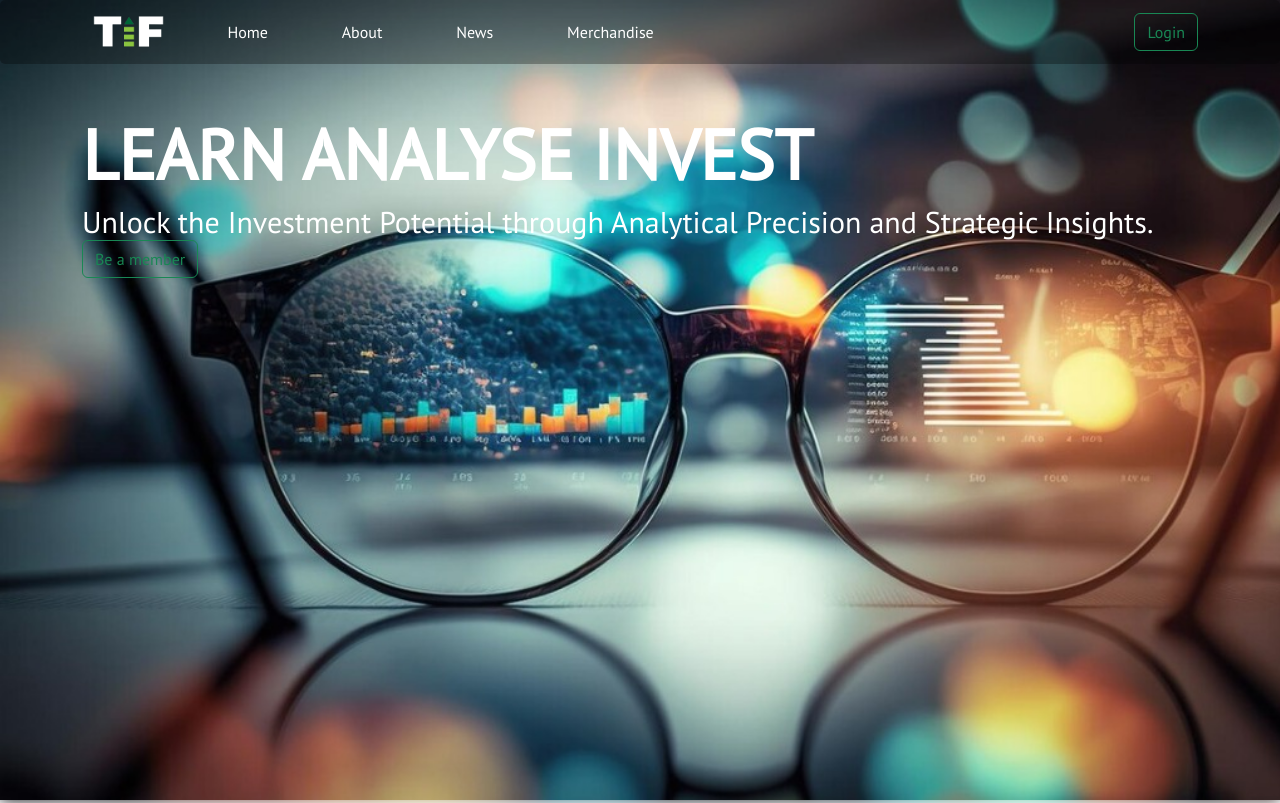
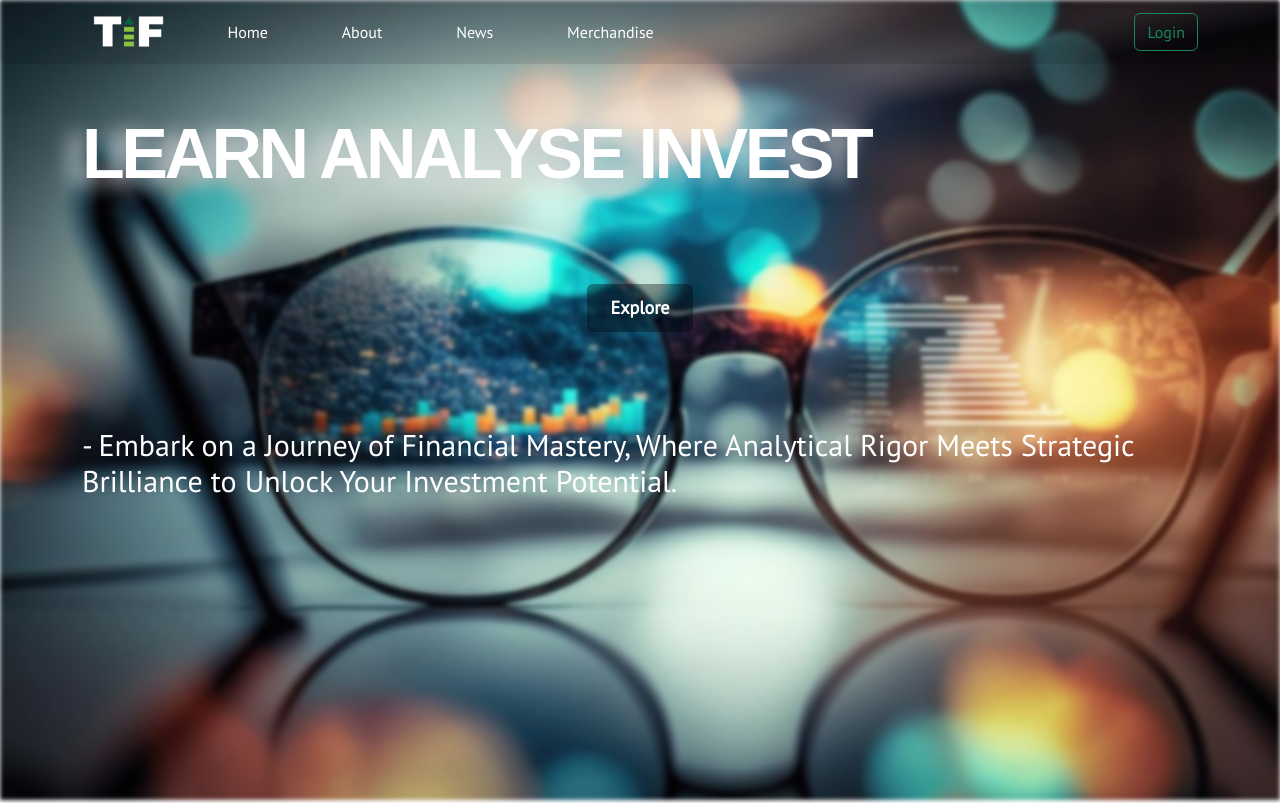
Before and after one commit to sahishpandav/TIF, a React (Create React App) app: page / in a window 1280 px wide. Shown: the top 803 px of the page. Built offline with nearby package versions, Linux system fonts and the light colour scheme.

Commit message:
fixed home page theme

```diff
--- a/src/App.css
+++ b/src/App.css
@@ -1,28 +1,15 @@
-/* app.css */
-
-* {
+*{
   font-family: 'PT Sans', sans-serif;
 }
-
-.Homepage {
+.blured{
+  width: 100%;
   height: 100vh;
+  position: absolute;
+ /* background-color: antiquewhite; */
+  /* background-color: rgb(255, 255, 255 / 0.5); */
   background-image: url('./assets/background-3.jpg');
+  z-index: -1;
   background-repeat: no-repeat;
   background-size: cover;
-  position: relative; /* Ensure proper positioning of children */
+  filter: blur(2px);
 }
-
-.BlurredBackground {
-  position: absolute;
-  top: 0;
-  left: 0;
-  width: 100%;
-  height: 100%;
-  background-image: url('./assets/background-3.jpg');
-  background-repeat: no-repeat;
-  background-size: cover;
-  filter: blur(8px);
-  -webkit-filter: blur(8px);
-  opacity: 1; /* Adjust the opacity as needed */
-  z-index: -1;
-}
--- a/src/App.js
+++ b/src/App.js
@@ -2,15 +2,19 @@ import Navbar from "./components/Navbar";
 import Homepage from "./components/Homepage";
 import Footer from "./components/Footer";
 import "./App.css";
+import { ChakraProvider } from '@chakra-ui/react';
+
 function App() {
   return (
     <>
-      <div className="Homepage">
-      <div className="BlurredBackground"></div>
-        <Navbar />
-        <Homepage />
-        <Footer />
-      </div>
+    <ChakraProvider>
+        <div className="blured"></div>
+          <Navbar />
+          <Homepage />
+          <Footer />
+
+    </ChakraProvider>
+
     </>
   );
 }
--- a/src/components/Homepage.js
+++ b/src/components/Homepage.js
@@ -1,9 +1,10 @@
 import React from 'react';
 import '../css/Homepage.css';
-import bull from "../assets/bull_tif.png";
+// import bull from "../assets/bull_tif.png";
 import 'bootstrap/dist/css/bootstrap.min.css';
 import "react-multi-carousel/lib/styles.css";
 import MyCarousel from './MyCarousel';
+import { Button, ButtonGroup, Stack, Box } from '@chakra-ui/react'
 
 function Homepage(props) {
 
@@ -14,27 +15,28 @@ function Homepage(props) {
                     <img src={bull} alt="" className="Homepage-bull" />
                 </div> */}
                 <div className='col-lg-12 col-md-12 Homepage-content'>
-                    <h2 className='Homepage-title'>Learn Analyse Invest</h2>
-                    <h3 className='Homepage-subtitle'>Unlock the Investment Potential through Analytical Precision and Strategic Insights.</h3>
-                    {/* <p className="Homepage-description">
-                        Your Premier Destination for Investment and Finance Insights at VIT
-                        Pune. Discover a wealth of curated content encompassing stocks, real
-                        estate, cryptocurrencies, mutual funds, and more. Unleash the power
-                        of knowledge to supercharge your financial growth, because at TIF,
-                        we're here to help you multiply your bank account digits. Join us
-                        today and embark on your journey to financial success!
-
-                        hello this is edit by chinmay.
-
-                        this is my
-                    </p> */}
-                    <button className="btn btn-outline-success my-2 my-sm-0 Homepage-member-btn" id="login">
-                        <span>Be a member</span>
-                    </button>
+                    <h2 className='Homepage-title Homepage-shadows'>Learn Analyse Invest</h2>
+                    <Stack direction='column'>
+                            <Box
+                                display='flex'
+                                alignItems='center'
+                                justifyContent='center'
+                                width='100%'
+                                py={20}
+                                bgPosition='center'
+                                bgRepeat='no-repeat'
+                                mb={15}
+                            >
+                                <ButtonGroup gap='4' size="lg">
+                                    <Button colorScheme='blackAlpha'>Explore</Button>
+                                </ButtonGroup>
+                            </Box>
+                    </Stack>
+                    <h3 className='Homepage-subtitle Homepage-change_content'>- </h3>
                 </div>
             </div>
             {/* carousel */}
-            <MyCarousel/>
+            <MyCarousel />
         </div>
 
 
--- a/src/css/Homepage.css
+++ b/src/css/Homepage.css
@@ -1,32 +1,3 @@
-.Homepage-bull{
-    margin-left: 45px;
-    display: flex;
-    justify-content: center;
-    align-items: center;
-    position: relative;
-    z-index: 2;
-}
-
-.Homepage-bull {
-    width: 75%;
-    /* Use 100% to fill the container */
-    height: auto;
-    z-index: 2;
-    animation: heartbeat 1s infinite linear;
-}
-
-@keyframes heartbeat {
-
-    0%,
-    100% {
-        transform: scale(1.0);
-    }
-
-    50% {
-        transform: scale(1.2);
-    }
-}
-
 .Homepage-content {
     justify-content: center;
     text-align: left;
@@ -37,35 +8,55 @@
 
 .Homepage-title {
     font-size: 70px;
-    font-weight: 800;
-    /* background: rgb(28, 158, 33); */
-    background: #fff;
+    font-weight: 600;
     text-transform: uppercase;
+}
+
+.Homepage-shadows {
+    position: relative;
+    text-shadow: -15px 5px 20px #ced0d3;
+    color: white;
+    letter-spacing: -0.05em;
+    font-family: 'Merriweather', serif;
+    font-family: 'Quicksand', sans-serif;
+    transition: all 0.25s ease-out;
+}
+.Homepage-shadows:hover {
+    text-shadow: -16px 6px 15px #969798;
+}
+
+.Homepage-subtitle {
+    font-size: 30px;
+    font-weight: 500;
+    background: rgba(255, 255, 255);
     color: transparent;
     -webkit-background-clip: text;
     background-clip: text;
+
+    /* Align the subtitle to the bottom of the flex container */
+    align-self: flex-end;
 }
 
-.Homepage-subtitle{
-    font-size: 30px;
-    font-weight: 500;
-    background: rgba(255, 255, 255);
-    /* margin-bottom: vw; */
-    color: transparent;
-    -webkit-background-clip: text;
-    background-clip: text;
-    margin-bottom: 0;
+
+.Homepage-change_content:after {
+    content: "Unlock the Investment Potential through Analytical Precision and Strategic Insights.";
+    animation: changetext 15s infinite linear;
 }
 
-.Homepage-description {
-    font-size: 18px;
-    font-weight: 400;
-    /* background: rgba(0, 20, 20, 0.8); */
-    background: rgba(255, 255, 255);
+@keyframes changetext {
+    0% {
+        content: "Navigate the Financial Terrain with Precision and Insight, Unleashing the Power of Informed Investing.";
+    }
 
-    /* margin-bottom: vw; */
-    color: transparent;
-    -webkit-background-clip: text;
-    background-clip: text;
-    margin-top: 10px;
+    25% {
+        content: "Empower Your Portfolio with Strategic Wisdom and Analytical Foresight, Unveiling New Horizons in Financial Success.";
+    }
+
+    50% {
+        content: "Embark on a Journey of Financial Mastery, Where Analytical Rigor Meets Strategic Brilliance to Unlock Your Investment Potential.";
+    }
+
+    75% {
+        content: "Discover the Art of Wealth Creation through Analytical Precision and Strategic Vision, Paving the Way for Financial Excellence.";
+    }
 }
--- a/src/css/Navbar.css
+++ b/src/css/Navbar.css
@@ -18,7 +18,7 @@
 
 .Navbar{
   /* box-shadow: 0 8px 8px -4px #0c9916; */
-  background-color: rgb(0, 0, 0, 0.3);
+  background-color: rgb(0, 0, 0, 0.1);
   color: rgb(255, 255, 255);
   border-radius: 5px;
 }
```
